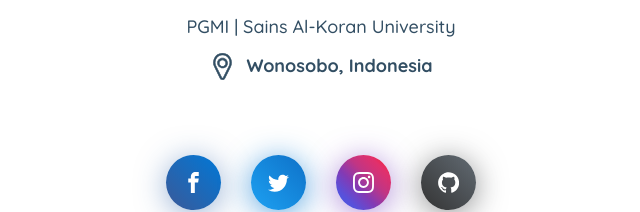
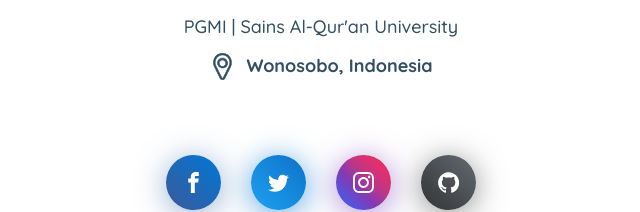
Before and after one commit to zankee/Farisa, a plain HTML site: page index.html in a window 1280 px wide. Shown: the part 374-586 px from the top of the page, 319-959 px from the left. Drawn offline with nearby package versions, Linux system fonts and the light colour scheme.

Commit message:
Update index.html

```diff
--- a/index.html
+++ b/index.html
@@ -21,7 +21,7 @@
     <div class="profile-card__cnt js-profile-cnt">
       <div class="profile-card__name">Farisa Umi Khasanah</div>
       <div class="profile-card__mail">farissaumi001@gmail.com</div>
-      <div class="profile-card__txt"> PGMI | Sains Al-Koran University</div>
+      <div class="profile-card__txt"> PGMI | Sains Al-Qur'an University</div>
       <div class="profile-card-loc">
         <span class="profile-card-loc__icon">
           <svg class="icon"><use xlink:href="#icon-location"></use></svg>
```
